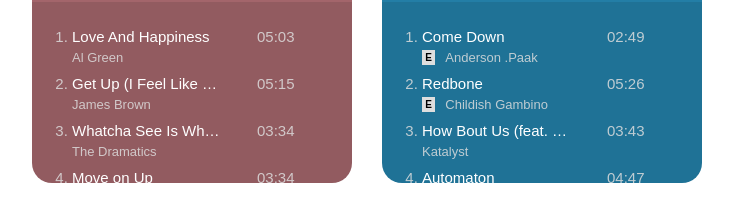
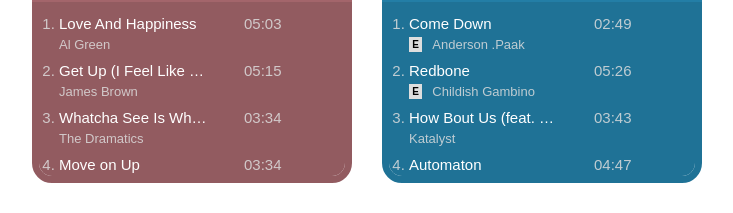
Before and after one commit to Damiieibikun/spotify-embedded, a plain HTML site: page index.html in a window 1280 px wide. Shown: the part 407-620 px from the top of the page, without its empty margins (273-1006 px from the left). Drawn offline with Linux system fonts and the light colour scheme.

Commit message:
adjusted border corners to playlist

```diff
--- a/styles/styles.css
+++ b/styles/styles.css
@@ -140,19 +140,22 @@
             height: 180px;
             border-bottom-left-radius: 20px;
             border-bottom-right-radius: 20px;
-            padding: 20px;
+            /* padding: 20px; */
             overflow-y: auto;
             font-size: 15px;
+            border: 7px solid;
         }
 
         .brown-bottom {
             background-color: #925b60;
             scrollbar-color: #75494d #925b60;
+            border-color: #925b60;
         }
 
         .blue-bottom {
             background-color: #1F7296;
             scrollbar-color: #195B78 #237EA6;
+            border-color: #1F7296;
         }
 
         .song-list {
```
